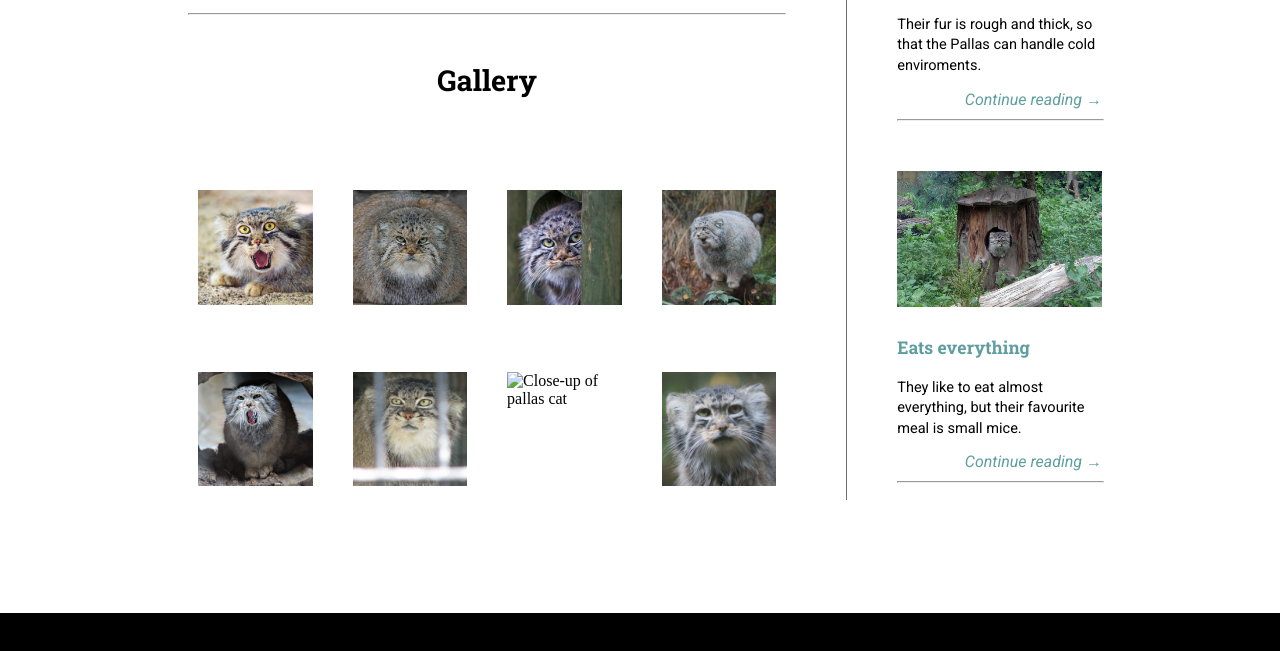
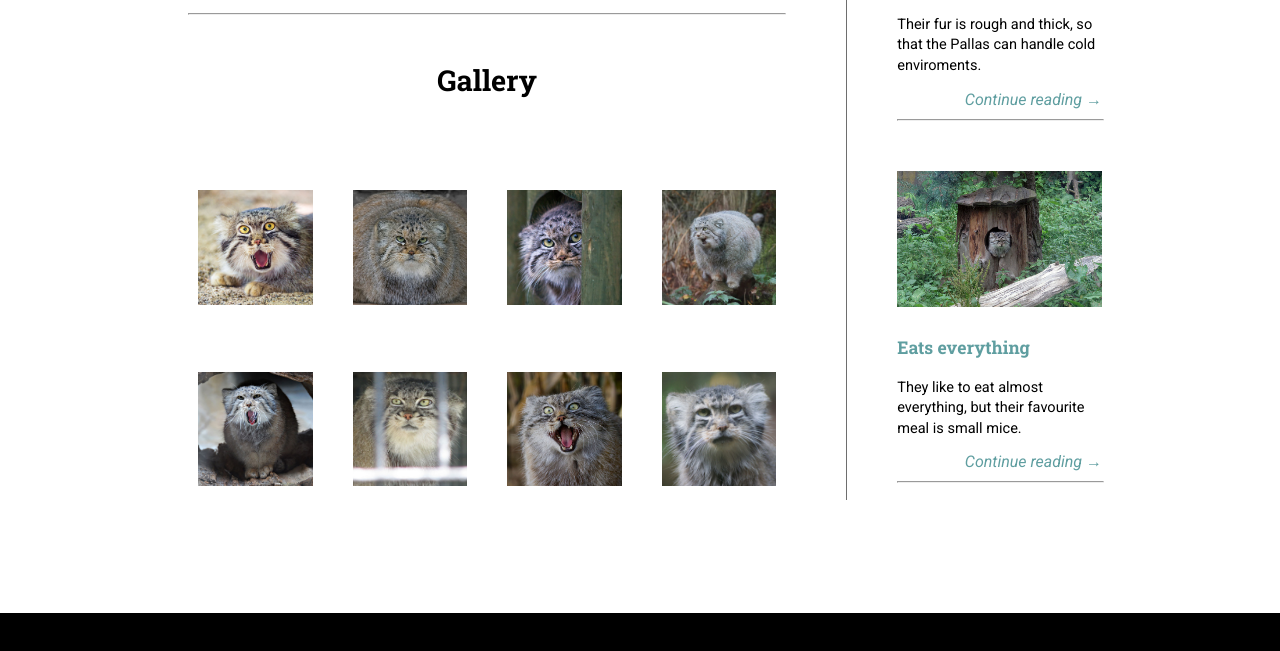
Before and after one commit to uddesson/pallas-flexbox, a plain HTML site: page index.html in a window 1280 px wide. Shown: the part 1270-1921 px from the top of the page. Drawn offline with Linux system fonts and the light colour scheme.

Commit message:
Changed jpeg to jpg in html.

```diff
--- a/index.html
+++ b/index.html
@@ -80,7 +80,7 @@
                    <img src="Images/pallas-cat-11.jpg" class="small-image" alt="Angry pallas cat">
                </div>
                 <div class="small-box">
-                   <img src="Images/pallas-cat-12-new.jpeg" class="small-image" alt="Close-up of pallas cat">
+                   <img src="Images/pallas-cat-12-new.jpg" class="small-image" alt="Close-up of pallas cat">
                </div>
                 <div class="small-box">
                    <img src="Images/pallas-cat-13.jpg" class="small-image" alt="Pallas cat licking its mouth">
```
